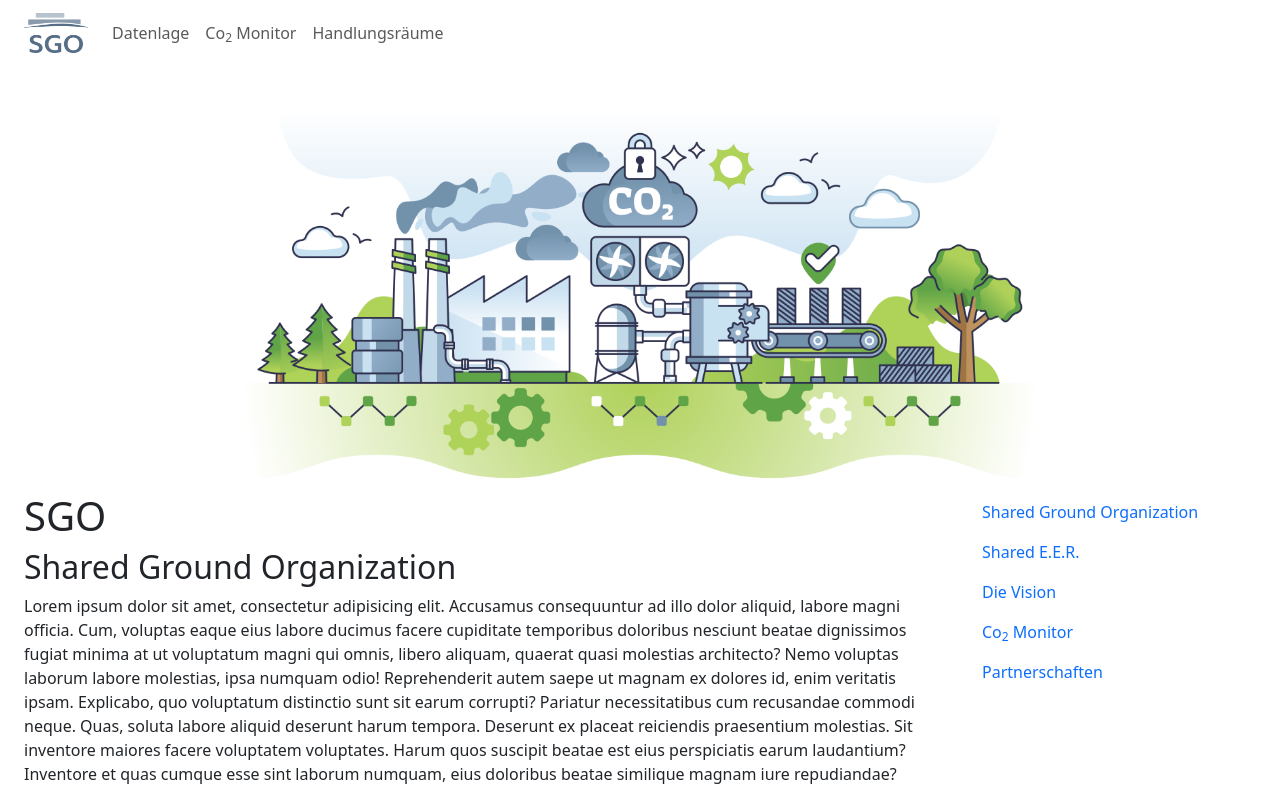
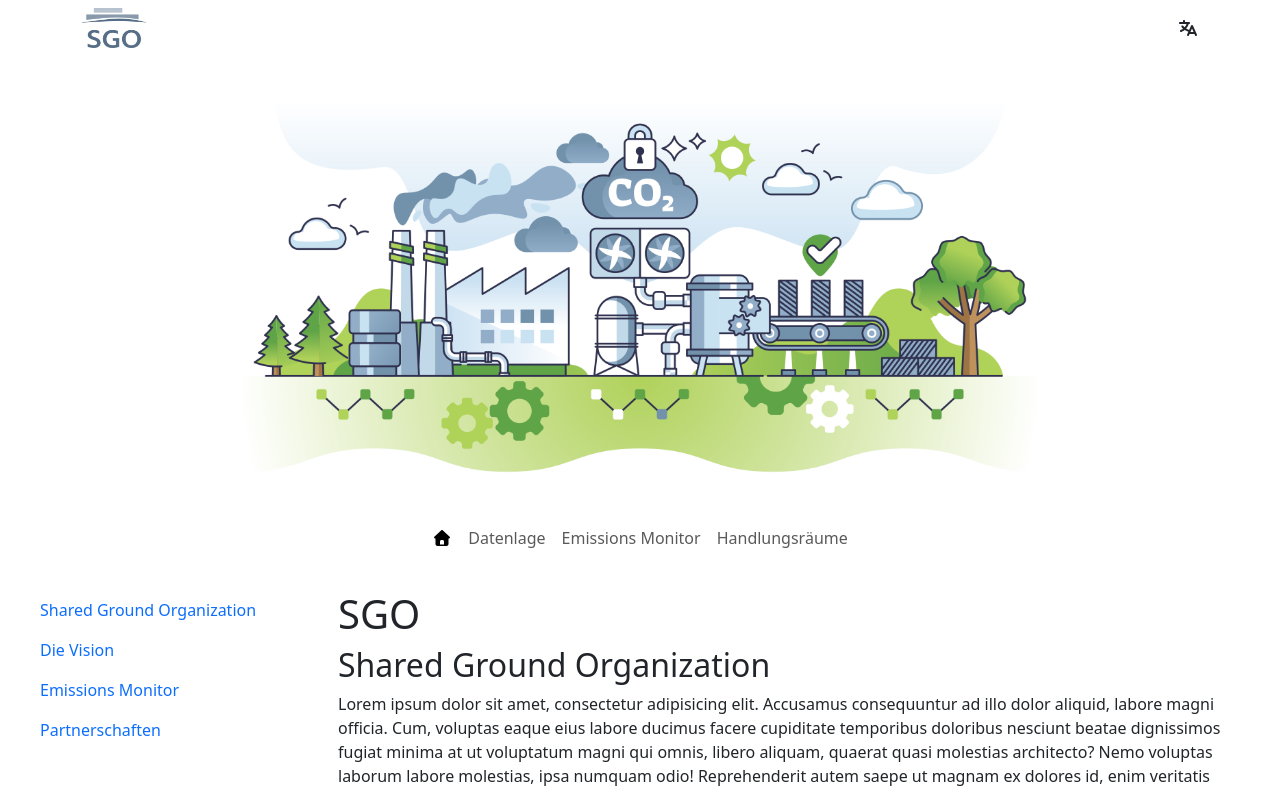
Before and after one commit to EfaM/emission-monitor, a Vue app: page / in a window 1280 px wide. Shown: the top 792 px of the page. Built offline with nearby package versions, Linux system fonts and the light colour scheme.

Commit message:
Verbesserte 2nd-Level Navigation

```diff
--- a/src/App.vue
+++ b/src/App.vue
@@ -1,12 +1,29 @@
 <script setup>
-import HeaderBar from '@/components/HeaderBar.vue' // Beinhaltet die Top-Navigation
-import HeaderBanner from '@/components/HeaderBanner.vue' // Nur auf der Startseite zu sehen
-import HomeSideNavigation from '@/components/HomeSideNavigation.vue'
+import { useRoute } from 'vue-router'
+import navConfigData from '@/config/navigation.json'
+import { computed } from 'vue'
+import HeaderBar from '@/components/HeaderBar.vue'
+import SideNavigation from '@/components/SideNavigation.vue'
 import MobileSideNavigation from '@/components/MobileSideNavigation.vue'
 import FooterBar from '@/components/FooterBar.vue'
 
-import { useRoute } from 'vue-router'
 const route = useRoute()
+
+const currentPage = computed(() => {
+  if (route.name !== null && route.name != undefined && route.name !== '') {
+    return String(route.name)
+  } else {
+    return ''
+  }
+})
+
+const currentSideNavigation = computed(() => {
+  if (currentPage.value in navConfigData.sideNavItems) {
+    return navConfigData.sideNavItems[currentPage.value]
+  } else {
+    return []
+  }
+})
 </script>
 
 <template>
@@ -18,27 +35,21 @@ const route = useRoute()
           <HeaderBar />
         </div>
       </div>
-      <!--Headerbild auf der Startseite-->
-      <div v-if="route.name === 'home' || route.name === '/'" class="row" id="bannerWrapper">
-        <div class="col-8 mx-auto">
-          <HeaderBanner />
-        </div>
-      </div>
       <!--Main-->
       <div class="row" id="mainWrapper">
+        <!--Seitennavigation auf Startseite-->
+        <aside v-if="currentSideNavigation.length > 0" class="col-3">
+          <SideNavigation :sideNavigation="currentSideNavigation" :currentPage="currentPage" />
+          <MobileSideNavigation />
+        </aside>
         <div class="col-9">
           <main>
             <RouterView />
           </main>
         </div>
-        <!--Seitennavigation auf Startseite-->
-        <aside v-if="route.name === 'home' || route.name === '/'" class="col-3">
-          <HomeSideNavigation />
-          <MobileSideNavigation />
-        </aside>
       </div>
       <!--Footer-->
-      <div class="row" id="footerWrapper">
+      <div class="row my-2" id="footerWrapper">
         <div class="col-12">
           <FooterBar />
         </div>
--- a/src/components/Co2Table.vue
+++ b/src/components/Co2Table.vue
@@ -88,7 +88,7 @@ const sortingEventHandler = (id) => {
 </script>
 
 <template>
-  <h1>Co<sub>2</sub> Monitor</h1>
+  <h1>Emissions Monitor</h1>
   <SearchBar @search="onSearch" />
   <table class="table table-striped">
     <thead class="table-light">
--- a/src/components/FooterBar.vue
+++ b/src/components/FooterBar.vue
@@ -1,10 +1,17 @@
 <script setup>
 import { RouterLink } from 'vue-router'
+import navConfigData from '../config/navigation.json'
+const nav = navConfigData.FooterItems
 </script>
 
 <template>
   <footer>
-    <RouterLink to="/stellenangebote">Stellenangebote</RouterLink>
-    <RouterLink to="/impressum">Impressum</RouterLink>
+    <ul class="nav flex-column">
+      <li v-for="navItem in nav" :key="navItem.navPosition" class="nav-item">
+        <RouterLink :to="'/' + navItem.urlpath" class="nav-link" active-class="active">
+          {{ navItem.linkTitle }}
+        </RouterLink>
+      </li>
+    </ul>
   </footer>
 </template>
--- a/src/components/HeaderBanner.vue
+++ /dev/null
@@ -1,3 +0,0 @@
-<template>
-  <img src="@\assets\banner_sgo.webp" alt="Hero Banner Co2" class="img-fluid" />
-</template>
--- a/src/components/HeaderBar.vue
+++ b/src/components/HeaderBar.vue
@@ -1,8 +1,18 @@
 <script setup>
 import TopNavigation from '@/components/TopNavigation.vue'
+import TopBar from '@/components/TopBar.vue'
 </script>
 <template>
   <header>
+    <!-- TopBar für Logo und Sprache-->
+    <TopBar />
+
+    <!--Headerbild auf der Startseite-->
+    <div class="col-8 mx-auto my-2">
+      <img src="@\assets\banner_sgo.webp" alt="Hero Banner Co2" class="img-fluid" />
+    </div>
+
+    <!--Navigation-->
     <TopNavigation />
   </header>
 </template>
--- a/src/components/HomeSideNavigation.vue
+++ /dev/null
@@ -1,55 +0,0 @@
-<script setup>
-import { RouterLink } from 'vue-router'
-import { useRoute } from 'vue-router'
-const route = useRoute()
-</script>
-
-<template>
-  <ul class="nav nav-pills flex-column sticky-top">
-    <li class="nav-item">
-      <RouterLink
-        :to="{ name: 'home', hash: '#sgo' }"
-        class="nav-link"
-        :class="{ active: route.hash === '#sgo' }"
-      >
-        Shared Ground Organization
-      </RouterLink>
-    </li>
-    <li class="nav-item">
-      <RouterLink
-        :to="{ name: 'home', hash: '#shared-e-e-r' }"
-        class="nav-link"
-        :class="{ active: route.hash === '#shared-e-e-r' }"
-      >
-        Shared E.E.R.
-      </RouterLink>
-    </li>
-    <li class="nav-item">
-      <RouterLink
-        :to="{ name: 'home', hash: '#die-vision' }"
-        class="nav-link"
-        :class="{ active: route.hash === '#die-vision' }"
-      >
-        Die Vision
-      </RouterLink>
-    </li>
-    <li class="nav-item">
-      <RouterLink
-        :to="{ name: 'home', hash: '#co2-monitor' }"
-        class="nav-link"
-        :class="{ active: route.hash === '#co2-monitor' }"
-      >
-        Co<sub>2</sub> Monitor
-      </RouterLink>
-    </li>
-    <li class="nav-item">
-      <RouterLink
-        :to="{ name: 'home', hash: '#partnerschaften' }"
-        class="nav-link"
-        :class="{ active: route.hash === '#partnerschaften' }"
-      >
-        Partnerschaften
-      </RouterLink>
-    </li>
-  </ul>
-</template>
--- /dev/null
+++ b/src/components/SideNavigation.vue
@@ -0,0 +1,27 @@
+<script setup>
+import { RouterLink, useRoute } from 'vue-router'
+const route = useRoute()
+
+const { sideNavigation, currentPage } = defineProps({
+  sideNavigation: {
+    type: Array,
+  },
+  currentPage: {
+    type: String,
+  },
+})
+</script>
+
+<template>
+  <ul v-if="sideNavigation.length > 0" class="nav nav-pills flex-column sticky-top">
+    <li v-for="item in sideNavigation" :key="item.navPosition" class="nav-item">
+      <RouterLink
+        :to="{ name: currentPage, hash: item.hash }"
+        class="nav-link"
+        :class="{ active: route.hash === item.hash }"
+      >
+        {{ item.title }}
+      </RouterLink>
+    </li>
+  </ul>
+</template>
--- /dev/null
+++ b/src/components/TopBar.vue
@@ -0,0 +1,42 @@
+<script setup>
+import { RouterLink } from 'vue-router'
+import { FontAwesomeIcon } from '@fortawesome/vue-fontawesome'
+import { faLanguage as languageIcon } from '@fortawesome/free-solid-svg-icons'
+</script>
+
+<template>
+  <div class="container">
+    <div class="row justify-content-between my-2">
+      <!--Logo-->
+      <div class="col-4 text-start">
+        <RouterLink to="/" class="navbar-brand">
+          <img src="@/assets/navlogo.png" alt="SGO Logo" height="40" />
+        </RouterLink>
+      </div>
+
+      <!--Sprachauswahl-->
+      <div class="col-4 text-end">
+        <ul class="navbar-nav ms-lg-auto mb-2 mb-lg-0">
+          <li class="nav-item dropdown">
+            <a
+              class="nav-link"
+              href="#"
+              role="button"
+              data-bs-toggle="dropdown"
+              aria-expanded="false"
+            >
+              <span class="navbar-text">
+                <FontAwesomeIcon :icon="languageIcon" />
+              </span>
+            </a>
+            <ul class="dropdown-menu dropdown-menu-end">
+              <li><a class="dropdown-item" href="#">DE</a></li>
+              <li><a class="dropdown-item" href="#">ENG</a></li>
+              <li><a class="dropdown-item" href="#">AR</a></li>
+            </ul>
+          </li>
+        </ul>
+      </div>
+    </div>
+  </div>
+</template>
--- a/src/components/TopNavigation.vue
+++ b/src/components/TopNavigation.vue
@@ -1,12 +1,15 @@
 <script setup>
 import { RouterLink } from 'vue-router'
+import { FontAwesomeIcon } from '@fortawesome/vue-fontawesome'
+import { faHouse as HomeIcon } from '@fortawesome/free-solid-svg-icons'
+import navConfigData from '../config/navigation.json'
+const nav = navConfigData.topNavItems
 </script>
 
 <template>
-  <nav class="navbar navbar-expand-lg bg-body-primary">
-    <RouterLink to="/" class="navbar-brand">
-      <img src="@/assets/navlogo.png" alt="SGO Logo" height="40" />
-    </RouterLink>
+  <nav class="navbar navbar-expand-sm bg-body-primary my-4">
+    <div class="container-fluid">
+      <!--Toggle für kleine Screens-->
       <button
         class="navbar-toggler"
         type="button"
@@ -19,23 +22,22 @@ import { RouterLink } from 'vue-router'
         <span class="navbar-toggler-icon"></span>
       </button>
       <div class="collapse navbar-collapse" id="navbarSupportedContent">
-      <ul class="navbar-nav me-auto mb-2 mb-lg-0">
-        <li class="nav-item">
-          <RouterLink to="/datenlage" class="nav-link" active-class="active">
-            Datenlage
+        <!--Navigationselemente-->
+        <ul class="navbar-nav mx-sm-auto mb-2 mb-lg-0">
+          <li>
+            <RouterLink to="/" class="nav-link" active-class="active">
+              <span class="nav-item">
+                <FontAwesomeIcon :icon="HomeIcon" />
+              </span>
             </RouterLink>
           </li>
-        <li class="nav-item">
-          <RouterLink to="/co2-monitor" class="nav-link" active-class="active">
-            Co<sub>2</sub> Monitor
-          </RouterLink>
-        </li>
-        <li class="nav-item">
-          <RouterLink to="/handlungsraeume" class="nav-link" active-class="active">
-            Handlungsräume
+          <li v-for="navItem in nav" :key="navItem.navPosition" class="nav-item">
+            <RouterLink :to="'/' + navItem.urlpath" class="nav-link" active-class="active">
+              {{ navItem.linkTitle }}
             </RouterLink>
           </li>
         </ul>
       </div>
+    </div>
   </nav>
 </template>
--- /dev/null
+++ b/src/config/navigation.json
@@ -0,0 +1,82 @@
+{
+  "topNavItems": [
+    {
+      "navPosition": 1,
+      "linkTitle": "Datenlage",
+      "urlpath": "datenlage"
+    },
+    {
+      "navPosition": 2,
+      "linkTitle": "Emissions Monitor",
+      "urlpath": "emissions-monitor"
+    },
+    {
+      "navPosition": 3,
+      "linkTitle": "Handlungsräume",
+      "urlpath": "handlungsraeume"
+    }
+  ],
+  "FooterItems": [
+    {
+      "navPosition": 1,
+      "linkTitle": "Stellenangebote",
+      "urlpath": "stellenangebote"
+    },
+    {
+      "navPosition": 2,
+      "linkTitle": "Datenschutz",
+      "urlpath": "datenschutz"
+    },
+    {
+      "navPosition": 3,
+      "linkTitle": "Impressum",
+      "urlpath": "impressum"
+    }
+  ],
+  "sideNavItems": {
+    "home": [
+      {
+        "navPosition": 1,
+        "hash": "#sgo",
+        "title": "Shared Ground Organization"
+      },
+      {
+        "navPosition": 2,
+        "hash": "#die-vision",
+        "title": "Die Vision"
+      },
+      {
+        "navPosition": 3,
+        "hash": "#emission-monitor",
+        "title": "Emissions Monitor"
+      },
+      {
+        "navPosition": 4,
+        "hash": "#partnerschaften",
+        "title": "Partnerschaften"
+      }
+    ],
+    "handlungsraeume": [
+      {
+        "navPosition": 1,
+        "hash": "#ue1",
+        "title": "Ü1"
+      },
+      {
+        "navPosition": 2,
+        "hash": "#die-vision",
+        "title": "Die Vision"
+      },
+      {
+        "navPosition": 3,
+        "hash": "#emission-monitor",
+        "title": "Emissions Monitor"
+      },
+      {
+        "navPosition": 4,
+        "hash": "#partnerschaften",
+        "title": "Partnerschaften"
+      }
+    ]
+  }
+}
--- a/src/router/index.js
+++ b/src/router/index.js
@@ -1,10 +1,10 @@
 import { createRouter, createWebHistory } from 'vue-router'
 import HomeView from '../views/HomeView.vue'
 import ImpressumView from '../views/ImpressumView.vue'
-import Co2MonitorView from '../views/Co2MonitorView.vue'
 import DatenlageView from '../views/DatenlageView.vue'
 import StellenangeboteView from '../views/StellenangeboteView.vue'
 import HandlungsraeumeView from '../views/HandlungsraeumeView.vue'
+import EmissionsMonitorView from '../views/EmissionsMonitorView.vue'
 
 const router = createRouter({
   history: createWebHistory(import.meta.env.BASE_URL),
@@ -19,9 +19,9 @@ const router = createRouter({
       redirect: '/',
     },
     {
-      path: '/co2-monitor',
-      name: 'co2Monitor',
-      component: Co2MonitorView,
+      path: '/emissions-monitor',
+      name: 'emissions-Monitor',
+      component: EmissionsMonitorView,
     },
     {
       path: '/datenlage',
```
Also changed, not shown: src/views/EmissionsMonitorView.vue (renamed from src/views/Co2MonitorView.vue). Lines whose indentation alone changed are shown as unchanged.
